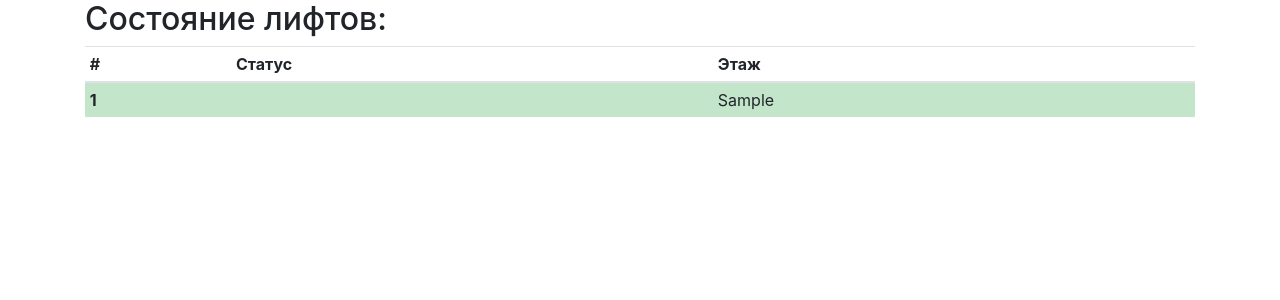
After one commit to ostashevdv/elevator, a Symfony app: template templates/elevator/index.html.twig in a window 1280 px wide. The commit adds this page. Shown: the top 300 px of the page. Run offline with Twig, Linux system fonts and the light colour scheme; the template is opened without the code that fills it: most values are stand-ins (such as "Sample title", 1, 10 or a date in 2020); style sheets or scripts are compiled from the project's sources; some libraries are stand-ins or nearby versions.

Commit message:
Фронтенд статика

```diff
--- /dev/null
+++ b/assets/css/app.scss
@@ -0,0 +1 @@
+@import "~bootstrap/scss/bootstrap";
--- /dev/null
+++ b/assets/js/app.js
@@ -0,0 +1,6 @@
+import 'bootstrap';
+
+
+$(document).ready(function() {
+  console.log('APP:start');
+});
--- a/src/Controller/ElevatorController.php
+++ b/src/Controller/ElevatorController.php
@@ -6,6 +6,7 @@
 namespace App\Controller;
 
 
+use App\Entity\Elevator;
 use Symfony\Bundle\FrameworkBundle\Controller\Controller;
 use Symfony\Component\HttpFoundation\Response;
 use Symfony\Component\Routing\Annotation\Route;
@@ -17,7 +18,8 @@ class ElevatorController extends Controller
      */
     public function index(): Response
     {
-        return $this->getMockResponse(__METHOD__);
+        $elevators = $this->getDoctrine()->getRepository(Elevator::class)->findAll();
+        return $this->render('elevator/index.html.twig', ['elevators' => $elevators]);
     }
 
     /**
--- a/templates/base.html.twig
+++ b/templates/base.html.twig
@@ -1,12 +1,18 @@
 <!DOCTYPE html>
-<html>
+<html lang="ru">
 <head>
     <meta charset="UTF-8">
+    <meta name="viewport" content="width=device-width, initial-scale=1, shrink-to-fit=no">
+    <meta name="author" content="ostashevdv@gmail.com">
     <title>{% block title %}Welcome!{% endblock %}</title>
+    <link rel="stylesheet" href="{{ asset('build/css/app.css') }}">
     {% block stylesheets %}{% endblock %}
 </head>
 <body>
+<div class="container">
     {% block body %}{% endblock %}
+</div>
+<script src="{{ asset('build/js/app.js') }}"></script>
 {% block javascripts %}{% endblock %}
 </body>
 </html>
--- /dev/null
+++ b/templates/elevator/index.html.twig
@@ -0,0 +1,31 @@
+{% extends "base.html.twig" %}
+
+{% block body %}
+    <!--elevator list:BEGIN-->
+    <h2>Состояние лифтов: </h2>
+    <table class="table table-sm">
+        <thead>
+        <tr>
+            <th scope="col">#</th>
+            <th scope="col">Статус</th>
+            <th scope="col">Этаж</th>
+        </tr>
+        </thead>
+        <tbody>
+        {% for i, elevator in elevators %}
+
+            {% set class = ['table-success'] %}
+            {% if elevator.isMoving %}
+                {% set class = ['table-secondary'] %}
+            {% endif %}
+
+            <tr class="{{ class | join }}">
+                <th scope="row">{{ elevator.id }}</th>
+                <td>{{ elevator.isMoving }}</td>
+                <td>{{ elevator.currentFloor }}</td>
+            </tr>
+        {% endfor %}
+        </tbody>
+    </table>
+    <!--/elevator list:END-->
+{% endblock %}
```
Also changed, not shown: package.json (+8 -1 lines), webpack.config.js (+6 -6 lines), README.md, 1 other file. Lines whose indentation alone changed are shown as unchanged.
